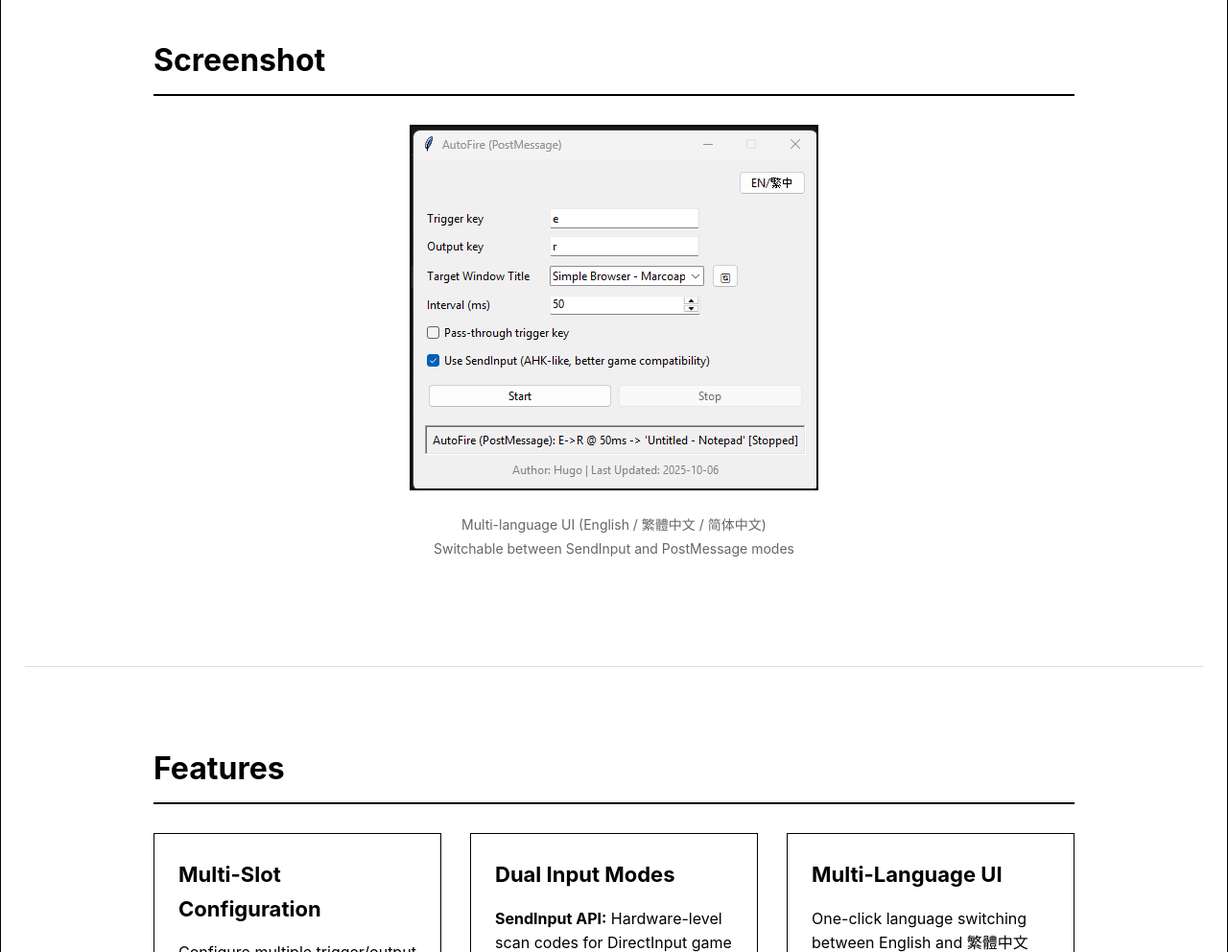
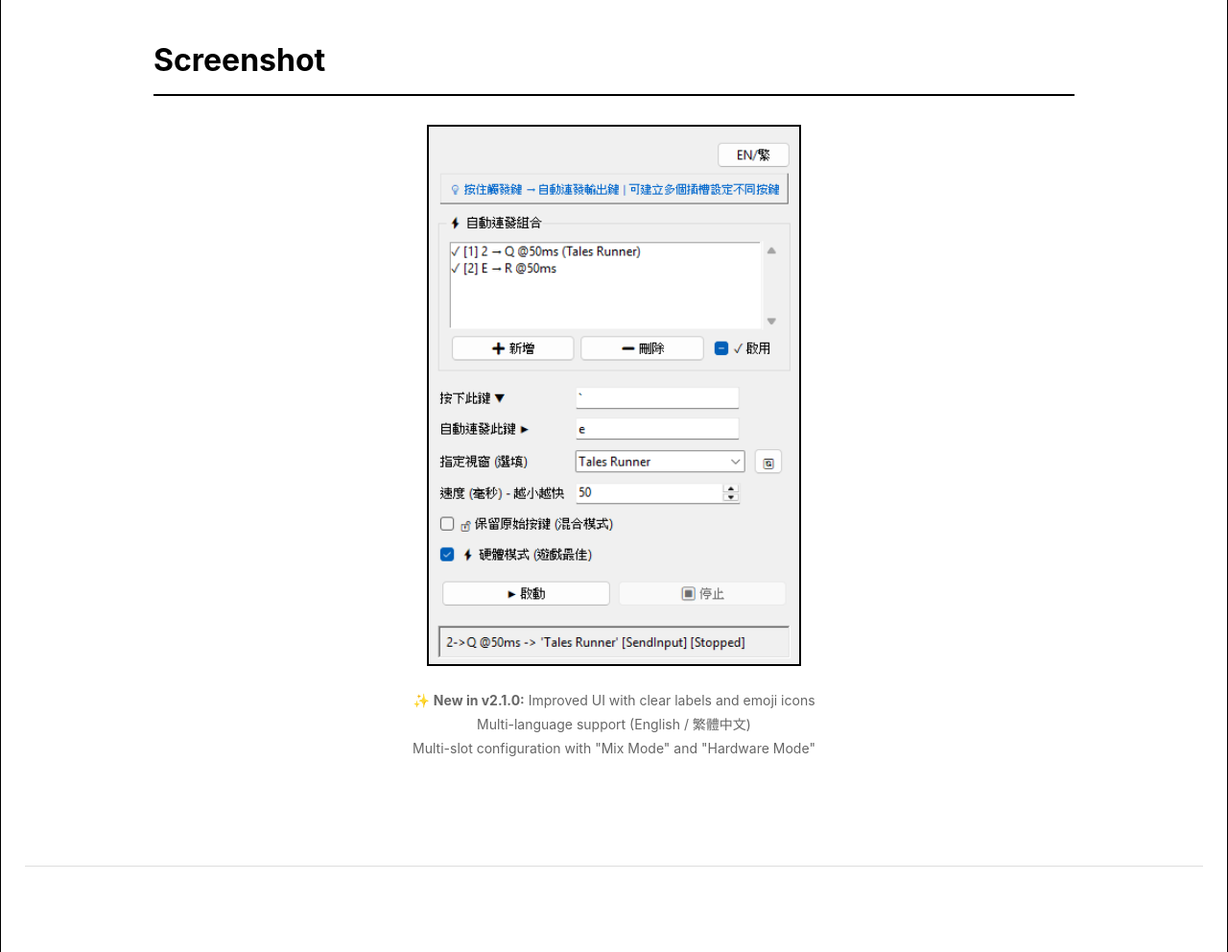
Before and after one commit to HugoLi0213/AutoFire, a plain HTML site: page docs/index.html in a window 1280 px wide. Shown: the part 1240-2232 px from the top of the page at 96% size. Drawn offline with Linux system fonts and the light colour scheme.

Commit message:
Update website with v2.1.0 screenshot showing improved UI

```diff
--- a/docs/index.html
+++ b/docs/index.html
@@ -63,10 +63,11 @@
         <div class="container">
             <h2>Screenshot</h2>
             <div class="screenshot-box">
-                <img src="screenshot.png" alt="AutoFire Screenshot">
+                <img src="screenshot_v2.1.0.png" alt="AutoFire v2.1.0 Screenshot - Improved UI">
                 <p class="caption">
-                    Multi-language UI (English / 繁體中文 / 简体中文)<br>
-                    Switchable between SendInput and PostMessage modes
+                    ✨ <strong>New in v2.1.0:</strong> Improved UI with clear labels and emoji icons<br>
+                    Multi-language support (English / 繁體中文)<br>
+                    Multi-slot configuration with "Mix Mode" and "Hardware Mode"
                 </p>
             </div>
         </div>
```
Also changed, not shown: Screenshot_2.png (added), docs/screenshot_v2.1.0.png (added).
